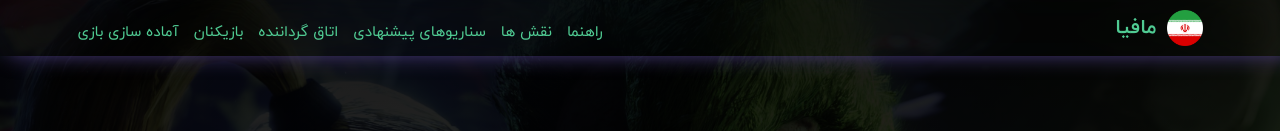
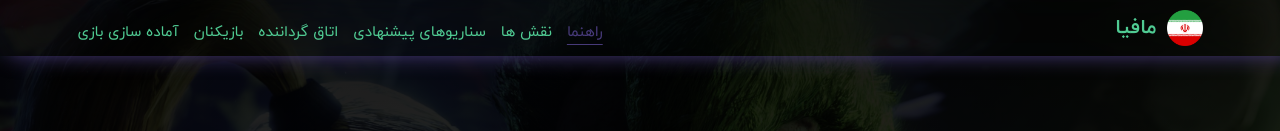
Before and after one commit to alirezazahiri/WereWolf, a React (Create React App) app: page /guide in a window 1280 px wide. Shown: the top 131 px of the page. Built offline with nearby package versions, Linux system fonts and the light colour scheme.

Commit message:
active navLink created

```diff
--- a/src/components/Navbar/Navbar.module.css
+++ b/src/components/Navbar/Navbar.module.css
@@ -39,12 +39,22 @@
 }
 
 .linksContainer a {
+    transition: all 0.2s ease-in-out;
+    margin-right: 1.5rem;
+    font-size: 1.5rem;
+}
+
+.inactive {
     text-decoration: none;
     float: right;
     color: #50cb93;
-    transition: all 0.2s ease-in-out;
-    margin-right: 1.5rem;
-    font-size: 1.5rem;
+}
+
+.active {
+    color: rgb(71, 58, 121);
+    text-decoration: underline;
+    text-underline-position: under;
+    text-underline-offset: 3px;
 }
 
 .linksContainer a:hover {
--- a/src/components/Navbar/index.tsx
+++ b/src/components/Navbar/index.tsx
@@ -51,12 +51,12 @@ const NavBar: FC = () => {
                 </div>
                 <Navbar.Collapse id="basic-navbar-nav">
                     <Nav className={styles.linksContainer}>
-                        <NavLink to="/game-setup">{game_setup}</NavLink>
-                        <NavLink to="/players-roles">{players}</NavLink>
-                        <NavLink to="/god-vision">{gods_room}</NavLink>
-                        <NavLink to="/suggested-scenarios">{suggested_scenarios}</NavLink>
-                        <NavLink to="/scenarios">{senarios}</NavLink>
-                        <NavLink to="/guide">{guide}</NavLink>
+                        <NavLink className={({isActive}) => isActive ? styles.active : styles.inactive} to="/game-setup">{game_setup}</NavLink>
+                        <NavLink className={({isActive}) => isActive ? styles.active : styles.inactive} to="/players-roles">{players}</NavLink>
+                        <NavLink className={({isActive}) => isActive ? styles.active : styles.inactive} to="/god-vision">{gods_room}</NavLink>
+                        <NavLink className={({isActive}) => isActive ? styles.active : styles.inactive} to="/suggested-scenarios">{suggested_scenarios}</NavLink>
+                        <NavLink className={({isActive}) => isActive ? styles.active : styles.inactive} to="/scenarios">{senarios}</NavLink>
+                        <NavLink className={({isActive}) => isActive ? styles.active : styles.inactive} to="/guide">{guide}</NavLink>
                     </Nav>
                 </Navbar.Collapse>
             </Container>
```
Also changed, not shown: package.json (+5 -5 lines).
